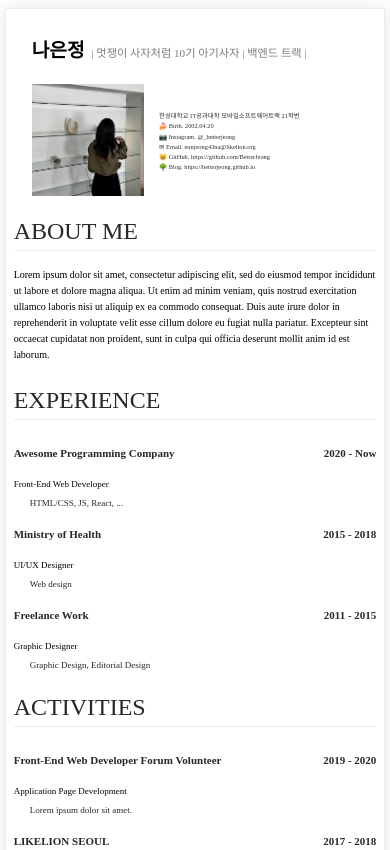
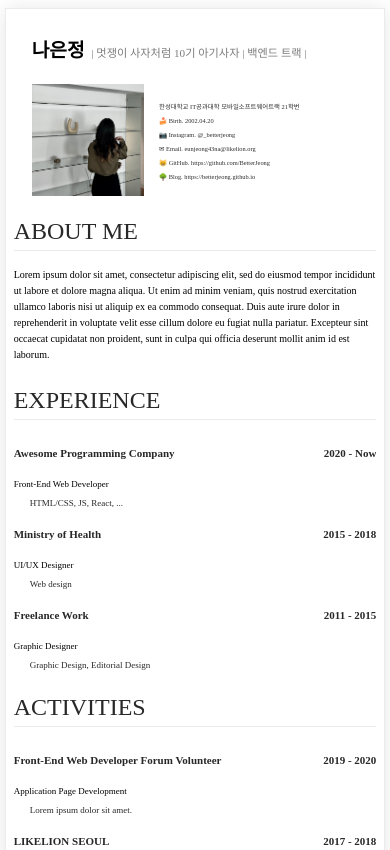
Before and after one commit to BetterJeong/codeLionStudy, a plain HTML site: page html+css/intro/index.html in a window 390 px wide. Shown: the top 850 px of the page. Drawn offline with Linux system fonts and the light colour scheme; a web font is replaced by a local one.

Commit message:
Update title.css

```diff
--- a/html+css/intro/assets/css/title.css
+++ b/html+css/intro/assets/css/title.css
@@ -138,7 +138,7 @@
     }
 
     .contect {
-        line-height: 1.6em;
+        line-height: 2.2em;
         font-size: 0.4em;
     }
 
```
